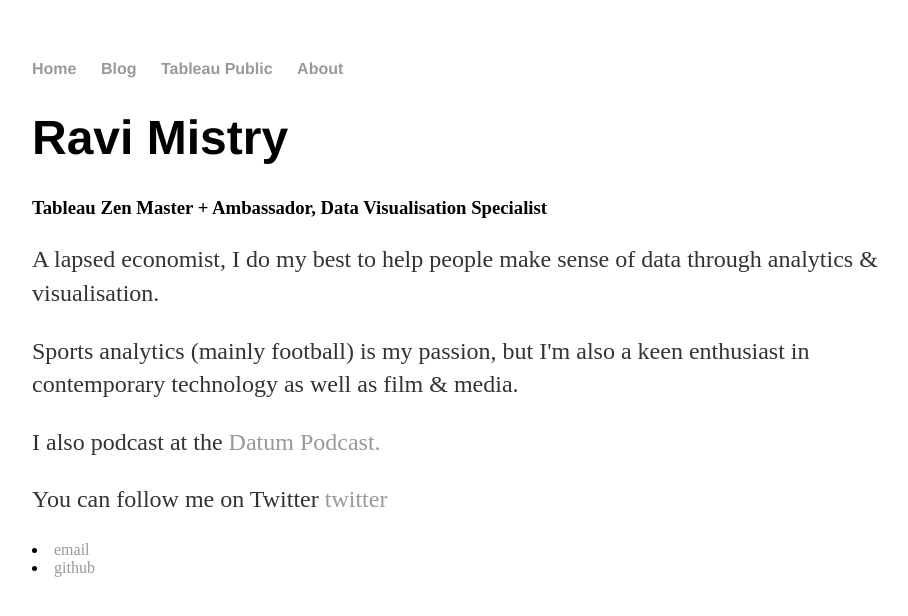
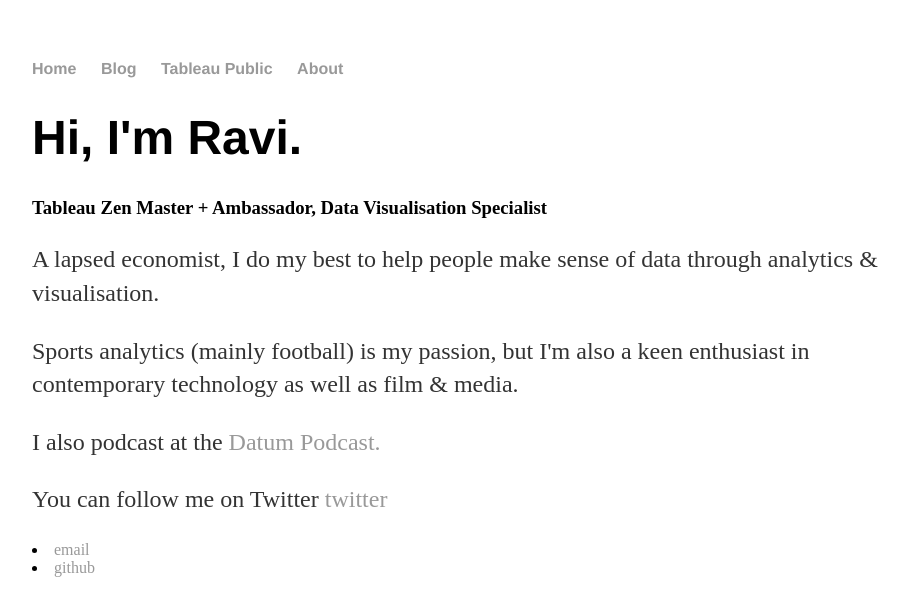
Before and after one commit to scribblr42/scribbles.github.io, a Jekyll site: the page built from about/index.html, in a window 1280 px wide. Shown: the top 616 px of the page, without its empty margins (160-1068 px from the left). Built offline with Jekyll 4.4.1, drawn with Linux system fonts in a browser that asks for light colours.

Commit message:
Update index.html

```diff
--- a/about/index.html
+++ b/about/index.html
@@ -1,12 +1,12 @@
 ---
 layout: default
-title: About
+title: Scribbles
 ---
 <div class="blurb">
-	<h1>Ravi Mistry</h1>
+	<h1>Hi, I'm Ravi.</h1>
 	<h3>Tableau Zen Master + Ambassador, Data Visualisation Specialist</h3>
 	<p>A lapsed economist, I do my best to help people make sense of data through analytics & visualisation.</p>
-  	<p>Sports analytics (mainly football) is my passion, but I'm also a keen enthusiast in contemporary technology as well as film & media.</p>
- 	<p>I also podcast at the <a href="http://datumpodcast.com/">Datum Podcast.</a></p>
- 	<p>You can follow me on Twitter <a href="https://twitter.com/scribblr_42>@Scribblr_42</a></p>
+	<p>Sports analytics (mainly football) is my passion, but I'm also a keen enthusiast in contemporary technology as well as film & media.</p>
+	<p>I also podcast at the <a href="http://datumpodcast.com/">Datum Podcast.</a></p>
+	<p>You can follow me on Twitter <a href="https://twitter.com/scribblr_42>@Scribblr_42</a></p>
 </div><!-- /.blurb -->
```
